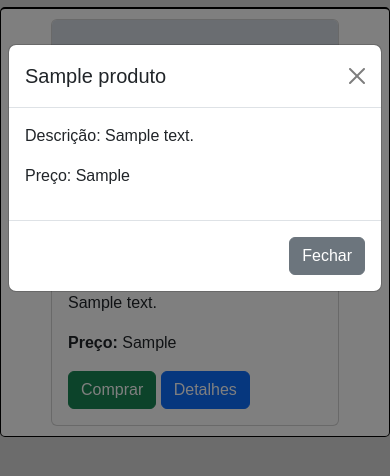
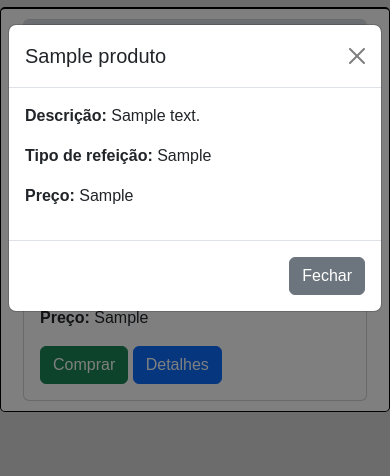
Before and after one commit to socha2004/rjRefeicoes, a PHP site: page / in a window 390 px wide, after a click on "Detalhes". Shown: the part 254-730 px from the top of the page. Run offline with PHP 8.4, Linux system fonts and the light colour scheme; tables that the repository leaves empty or names only in its code hold one stand-in row (values such as "Sample post"); grey boxes marked "Sample" are stand-in pictures; some libraries are stand-ins or nearby versions.

Commit message:
add funcionalidade de serve_pessoas

```diff
--- a/index.php
+++ b/index.php
@@ -25,6 +25,7 @@ session_start();
             background-repeat: no-repeat;
             color: #fff;
         }
+
     </style>
     <script src="src/js/abertoFechadoPedidos.js"></script>
 </head>
@@ -159,11 +160,11 @@ session_start();
             if ($resultado->num_rows > 0) {
                 while ($linha = $resultado->fetch_assoc()) {
                     $modalId = "detalhesPratoModal" . $linha['id_produto'];
-                    echo "<div class='card' style='width: 18rem;'>
-                            <img class='card-img-top' src='$linha[imagem_produto]' alt='Card image cap'>
+                    echo "<div class='card' style='width:18rem;'>
+                            <img class='card-img-top' src='$linha[imagem_produto]' alt='Card image cap' style='max-height:190px;'>
                             <h5 class='card-title p-1'>$linha[nome_produto]</h5>
                             <div class='card-body'>
-                                <p class='card-text'>$linha[descricao_produto]</p>
+                                <p class='card-text'>Serve <b>$linha[qtd_pessoas] pessoas</b></p>
                                 <p class='card-text'><b>Preço:</b> $linha[preco_produto]</p>
                                 <button type='button' class='btn btn-success'>Comprar</button>
                                 <button type='button' class='btn btn-primary' data-bs-toggle='modal' data-bs-target='#$modalId'>Detalhes</button>
@@ -178,8 +179,9 @@ session_start();
                                     </div>
                                     <div class='modal-body'>
                                         <!-- Conteúdo detalhado do prato -->
-                                        <p>Descrição: $linha[descricao_produto]</p>
-                                        <p>Preço: $linha[preco_produto]</p>
+                                        <p><b>Descrição:</b> $linha[descricao_produto]</p>
+                                        <p><b>Tipo de refeição:</b> $linha[tipo_produto]</p>
+                                        <p><b>Preço:</b> $linha[preco_produto]</p>
                                     </div>
                                 <div class='modal-footer'>
                                     <button type='button' class='btn btn-secondary' data-bs-dismiss='modal'>Fechar</button>
--- a/src/styles/estiloIndex/estilo.css
+++ b/src/styles/estiloIndex/estilo.css
@@ -24,6 +24,8 @@ h2{
 .card{
     margin: 10px;
     width: 50%;
+    flex: 1 1 200px; /* Define uma largura mínima de 200px e permite que os cards cresçam */
+    max-width: 300px; /* Limite de largura máxima, opcional */
 }
 
 .logo{
@@ -32,19 +34,9 @@ h2{
     height: 136px;
 }
 
-.refeicao-foto{
-    width: 150px;
-    height: 150px;
-}
-
 .cardapio-area{
     background-color: #d9d9d9;
 }
-
-/* .card-area{
-    background-color: #fff;
-    width: 60%;
-} */
 
 .menu-area{
     margin-top: 2%;
@@ -56,9 +48,6 @@ h2{
     background-color: #fff;
 }
 
-.card-produto{
-    flex-basis: 48%;
-}
 
  .img-produto{
     max-width: 150px;
@@ -107,3 +96,10 @@ h2{
     align-items: center;
     margin-left: 10px;
  }
+
+ @media (max-width: 576px) {
+    .card {
+        flex: 1 1 100%; /* Cards ocupam 100% da largura em telas pequenas */
+        max-width: 100%;
+    }
+}
```
